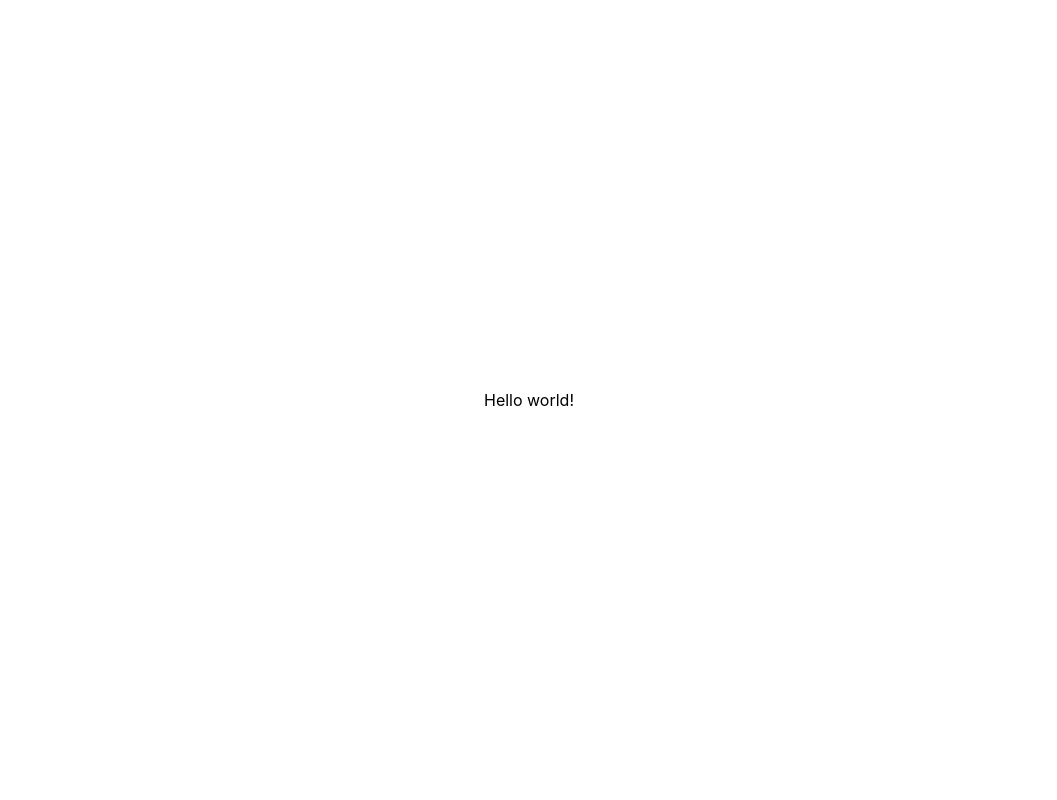
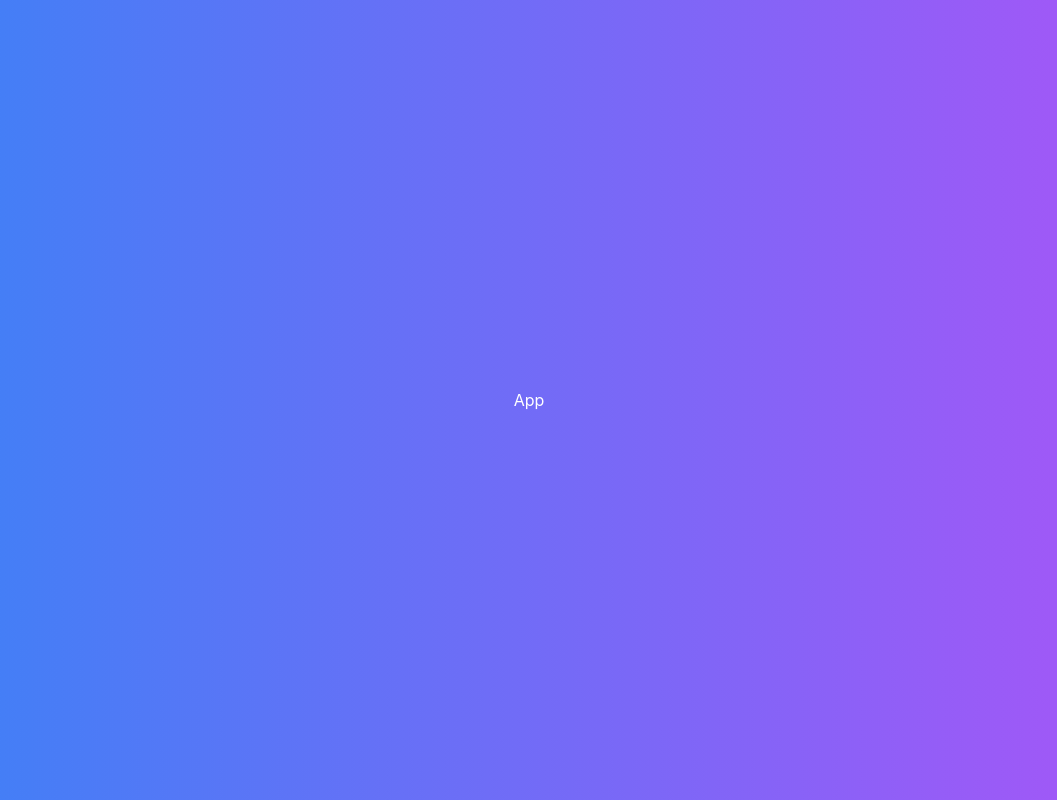
Before and after one commit to GMpatrick/CadastroDeUsuario, a Next.js app: page / in a window 1280 px wide. Shown: the whole page, without its empty margins (111-1168 px from the left). Built offline with nearby package versions, Linux system fonts and the light colour scheme.

Commit message:
Backgrond da aplicação

```diff
--- a/src/pages/index.tsx
+++ b/src/pages/index.tsx
@@ -1,7 +1,15 @@
 export default function Home() {
+    {/* <h1 className={`flex h-screen justify-center
+      items-center bg-gradient-to-r from bg-purple-500 to-blue-600 `}>
+      <span className="text-4xl ">Texto</span>
+    </h1> exemplo de como deve ser*/}
   return (
-    <h1 className="flex h-screen justify-center items-center">
-      Hello world!
-    </h1>
+    <div className={`
+        flex justify-center items-center h-screen
+        bg-gradient-to-r from-blue-500 to bg-purple-500
+        text-white
+      `}>
+        <h1>App</h1>
+    </div>
   )
 }
```
